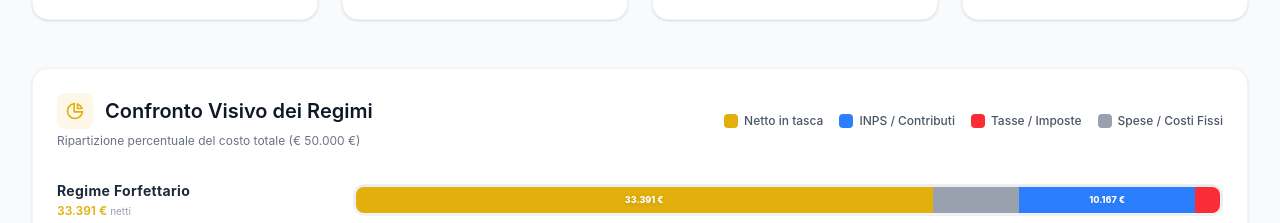
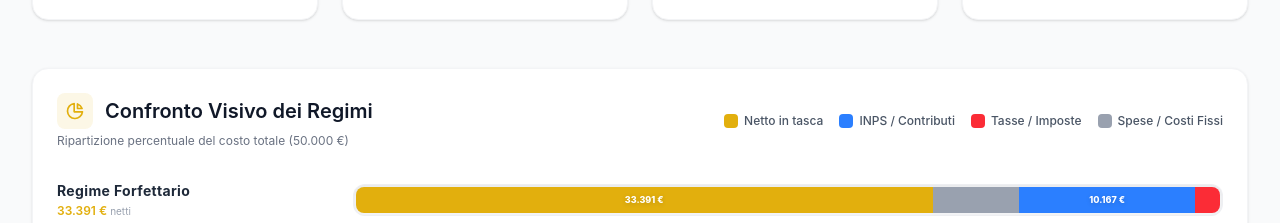
Before and after one commit to p-lorenzo/taxgrid, a Vue app: page / in a window 1280 px wide. Shown: the part 1140-1363 px from the top of the page. Built offline with nearby package versions, Linux system fonts and the light colour scheme.

Commit message:
fix: remove duplicate euro symbol in Confronto Visivo subtitle

```diff
--- a/src/components/ComparisonChart.vue
+++ b/src/components/ComparisonChart.vue
@@ -123,7 +123,7 @@ const chartData = computed(() => {
           Confronto Visivo dei Regimi
         </h2>
         <p class="text-xs text-gray-500 dark:text-gray-400 mt-1">
-          Ripartizione percentuale del costo totale (€ {{ formatCurrency(store.fatturato) }})
+          Ripartizione percentuale del costo totale ({{ formatCurrency(store.fatturato) }})
         </p>
       </div>
 
```
